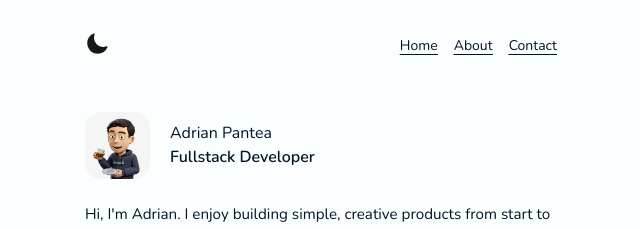
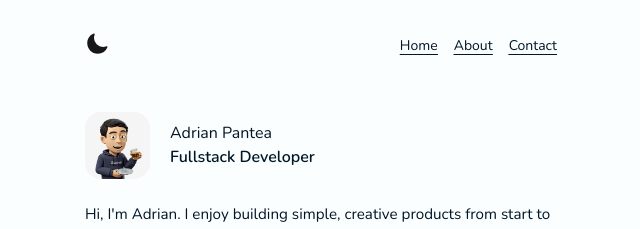
Before and after one commit to adrianp2021/simple-portfolio, a Next.js app: page / in a window 1280 px wide. Shown: the top 229 px of the page, without its empty margins (319-959 px from the left). Built offline with nearby package versions, Linux system fonts and the light colour scheme.

Commit message:
changed avatar

```diff
--- a/app/page.js
+++ b/app/page.js
@@ -144,7 +144,7 @@ export default function Home() {
                 target="_blank"
                 aria-label="Visit my LinkeIn profile"
                 rel="noopener noreferrer"
-                className="rounded-2xl dark:bg-saffron bg-neutral100 "
+                className="rounded-2xl dark:bg-saffron bg-neutral100 scale-x-[-1]"
               >
                 <Image
                   src={photo}
@@ -152,6 +152,7 @@ export default function Home() {
                   width={65}
                   height={65}
                   priority
+
                 />
               </a>
               <div className="pl-5">
```
